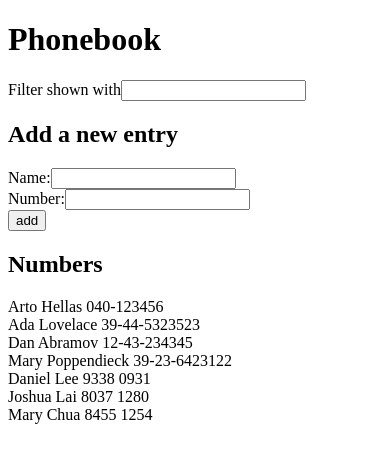
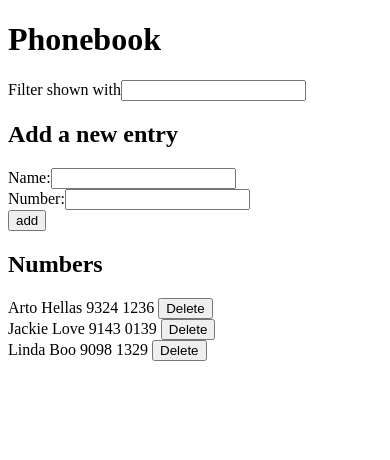
Before and after one commit to yuheem98/FullStackOpen2020, a React (Create React App) app in the folder part2/phonebook/: page / in a window 390 px wide. Shown: the top 460 px of the page. Built offline with nearby package versions, Linux system fonts and the light colour scheme; data requests are answered from the project's data file.

Commit message:
Update phonebook app for part 2 exercise 17

```diff
--- a/part2/phonebook/db.json
+++ b/part2/phonebook/db.json
@@ -2,38 +2,18 @@
   "persons": [
     {
       "name": "Arto Hellas",
-      "number": "040-123456",
+      "number": "9324 1236",
       "id": 1
     },
     {
-      "name": "Ada Lovelace",
-      "number": "39-44-5323523",
+      "name": "Jackie Love",
+      "number": "9143 0139",
       "id": 2
     },
     {
-      "name": "Dan Abramov",
-      "number": "12-43-234345",
+      "name": "Linda Boo",
+      "number": "9098 1329",
       "id": 3
-    },
-    {
-      "name": "Mary Poppendieck",
-      "number": "39-23-6423122",
-      "id": 4
-    },
-    {
-      "name": "Daniel Lee",
-      "number": "9338 0931",
-      "id": 5
-    },
-    {
-      "name": "Joshua Lai",
-      "number": "8037 1280",
-      "id": 6
-    },
-    {
-      "name": "Mary Chua",
-      "number": "8455 1254",
-      "id": 7
     }
   ]
 }
--- a/part2/phonebook/src/App.js
+++ b/part2/phonebook/src/App.js
@@ -40,8 +40,17 @@ const App = () => {
     }
   }
 
+  const deletePerson = (id, name) => {
+    if (window.confirm(`Delete ${name} ?`)) {
+      personService
+        .remove(id)
+      setPersons(persons.filter(person => person.id !== id))
+    }
+  }
+
+
   const handleNameChange = (event) => setNewName(event.target.value)
-  const handeNumberChange = (event) => setNewNumber(event.target.value)
+  const handleNumberChange = (event) => setNewNumber(event.target.value)
   const handleFilterChange = (event) => setNewFilter(event.target.value)
 
   const personsToShow = newFilter
@@ -52,17 +61,17 @@ const App = () => {
   return (
     <div>
       <h1>Phonebook</h1>
-        <Filter filter={newFilter} filterHandler={handleFilterChange} />
+        <Filter filter={newFilter} handleFilterChange={handleFilterChange} />
       <h2>Add a new entry</h2>
         <PersonForm
-          personHandler={addPerson}
+          handleSubmit={addPerson}
           name={newName}
-          nameHandler={handleNameChange}
+          handleNameChange={handleNameChange}
           number={newNumber}
-          numberHandler={handeNumberChange}
+          handleNumberChange={handleNumberChange}
         />
       <h2>Numbers</h2>
-        <Persons persons={personsToShow} />
+        <Persons persons={personsToShow} handleDelete={deletePerson} />
     </div>
   )
 }
--- a/part2/phonebook/src/components/Filter.js
+++ b/part2/phonebook/src/components/Filter.js
@@ -1,9 +1,9 @@
 import React from 'react'
 
-const Filter = ({ filter, filterHandler }) => (
+const Filter = ({ filter, handleFilterChange }) => (
   <div>
     Filter shown with
-    <input value={filter} onChange={filterHandler} />
+    <input value={filter} onChange={handleFilterChange} />
   </div>
 )
 
--- a/part2/phonebook/src/components/Person.js
+++ b/part2/phonebook/src/components/Person.js
@@ -1,8 +1,9 @@
 import React from 'react'
 
-const Person = ({ person }) => (
+const Person = ({ person, handleDelete }) => (
     <div>
-      {person.name} {person.number} <br />
+      {person.name} {person.number} {' '}
+      <button onClick={() => handleDelete(person.id, person.name)}>Delete</button>
     </div>
 )
 
--- a/part2/phonebook/src/components/PersonForm.js
+++ b/part2/phonebook/src/components/PersonForm.js
@@ -1,16 +1,16 @@
 import React from 'react'
 
-const PersonForm = ({ personHandler,
+const PersonForm = ({ handleSubmit,
                       name,
-                      nameHandler,
+                      handleNameChange,
                       number,
-                      numberHandler }) => (
-  <form onSubmit={personHandler}>
+                      handleNumberChange }) => (
+  <form onSubmit={handleSubmit}>
     <div>
-      Name:<input value={name} onChange={nameHandler} />
+      Name:<input value={name} onChange={handleNameChange} />
     </div>
     <div>
-      Number:<input value={number} onChange={numberHandler} />
+      Number:<input value={number} onChange={handleNumberChange} />
     </div>
     <div>
       <button type='submit'>add</button>
--- a/part2/phonebook/src/components/Persons.js
+++ b/part2/phonebook/src/components/Persons.js
@@ -1,10 +1,14 @@
 import React from 'react'
 import Person from './Person'
 
-const Persons = ({ persons }) => (
+const Persons = ({ persons, handleDelete }) => (
     <div>
       {persons.map(person =>
-      <Person key={person.name} person={person} />
+      <Person
+        key={person.name}
+        person={person}
+        handleDelete={handleDelete}
+      />
       )}
     </div>
 )
--- a/part2/phonebook/src/services/persons.js
+++ b/part2/phonebook/src/services/persons.js
@@ -19,4 +19,9 @@ const update = (id, newObject) => {
     .then(response => response.data)
 }
 
-export default { getAll, create, update }
+const remove = id => {
+  return axios
+    .delete(`${baseUrl}/${id}`)
+}
+
+export default { getAll, create, update, remove }
```
